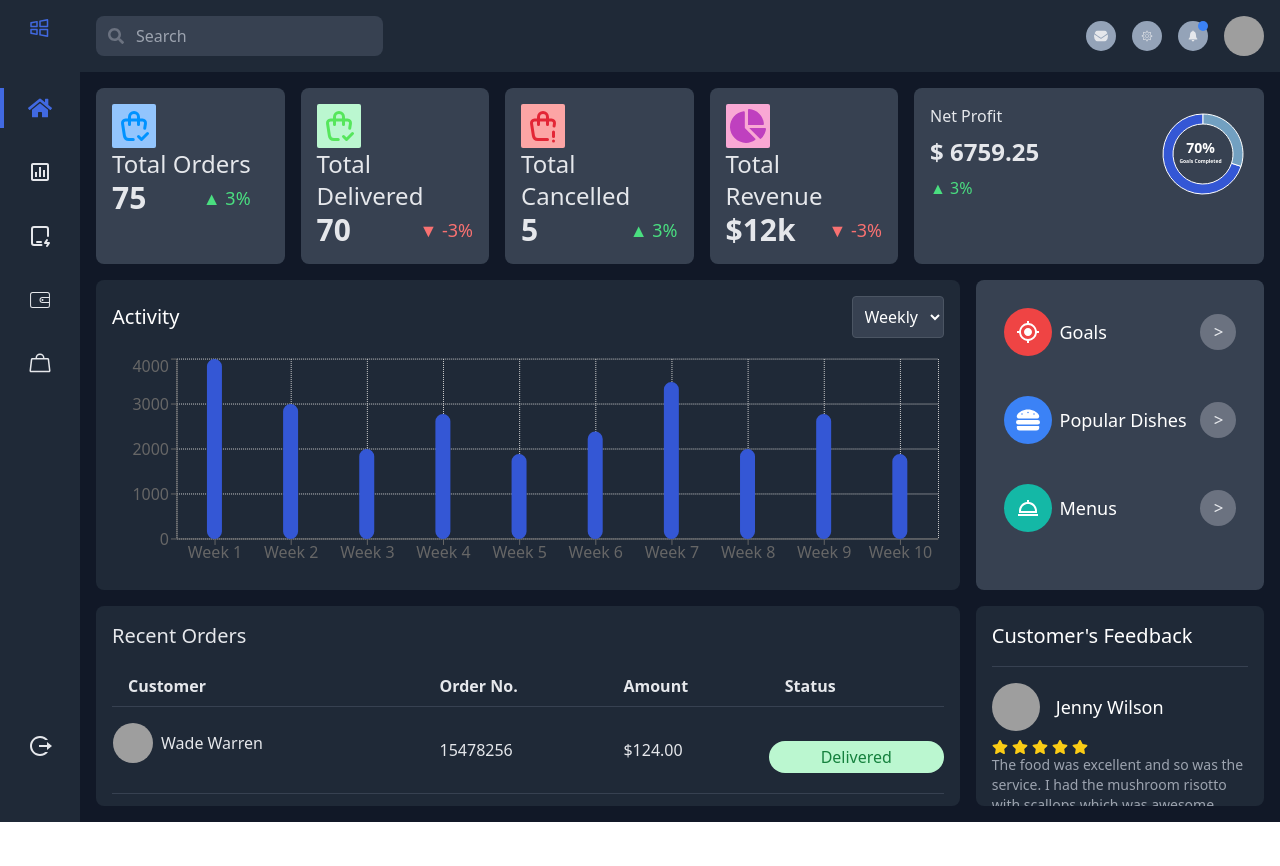
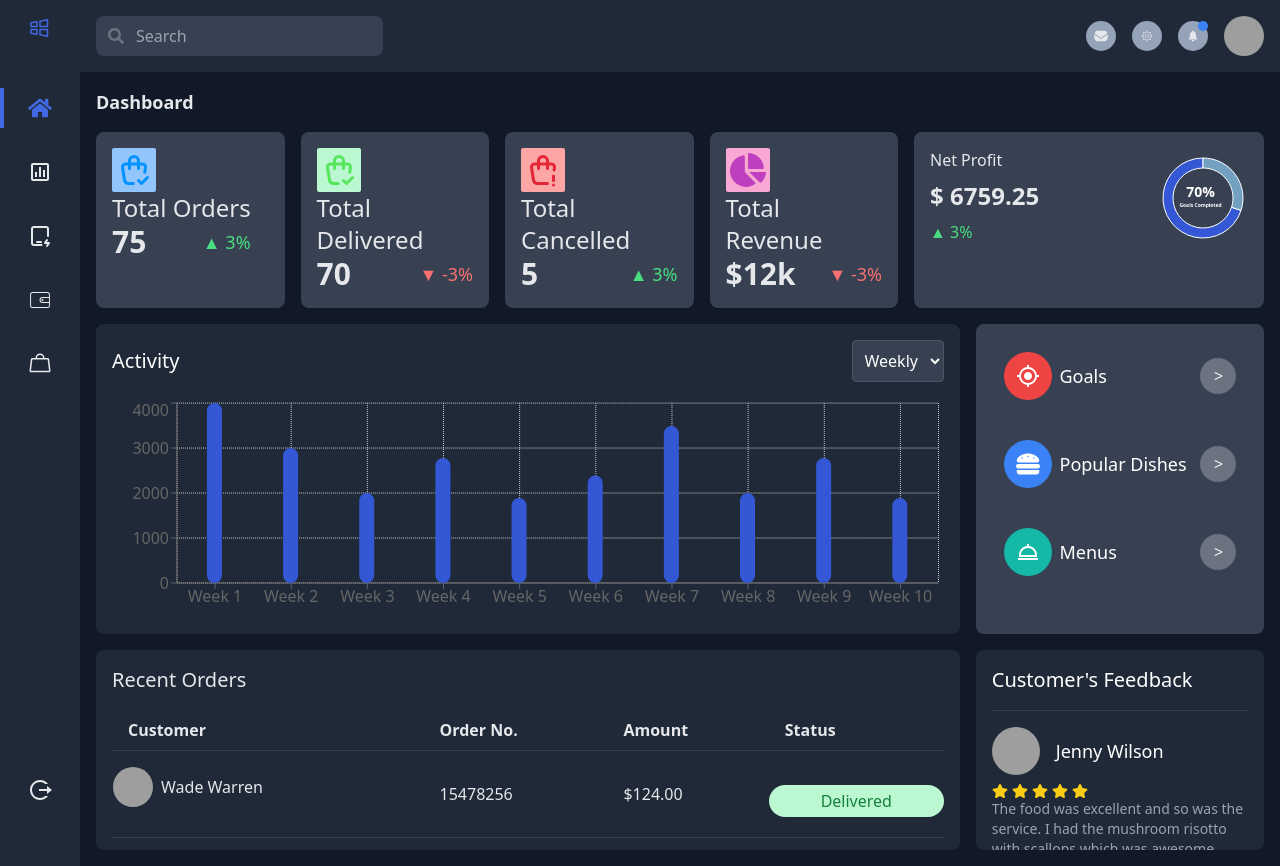
Before and after one commit to ay690/Fitpeo_Assignment, a React (Create React App) app: page / in a window 1280 px wide. Before the commit the page ends 822 px from the top, so only its background shows below. Built offline with nearby package versions, Linux system fonts and the light colour scheme; grey boxes are pictures that could not be loaded.

Commit message:
update: README file

```diff
--- a/src/components/DashboardContent.jsx
+++ b/src/components/DashboardContent.jsx
@@ -11,6 +11,7 @@ import {
 const DashboardContent = () => {
   return (
     <div className="flex flex-col p-4 space-y-4">
+      <h3 className="hidden text-lg font-bold lg:block">Dashboard</h3>
       <div className="flex flex-col items-stretch gap-4 items lg:flex-row">
         <OverviewCards />
         <NetProfit />
```
Also changed, not shown: src/snippets/dash1.png (added), 1 other file (tests, documents, lock files or other folders).
